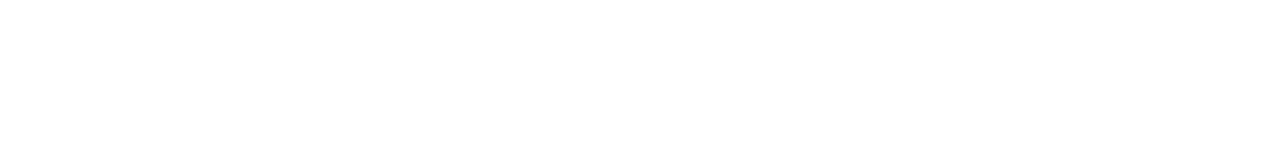
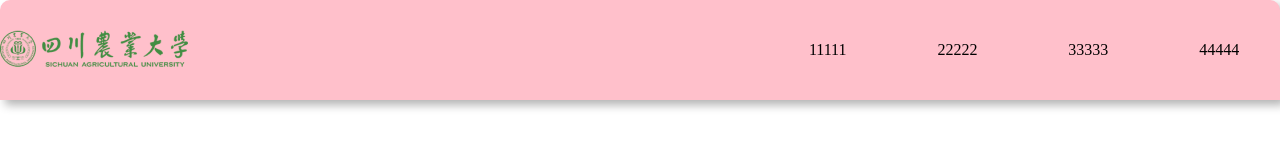
Before and after one commit to Yizh787/New-project, a plain HTML site: page regester.html in a window 1280 px wide. Drawn offline with Linux system fonts and the light colour scheme.

Commit message:
制作了导航栏的简单样式且将多个文件相互关联且加入了图片素材

```diff
--- a/regester.css
+++ b/regester.css
@@ -0,0 +1,53 @@
+*{
+    margin: 0;
+    padding: 0;
+}
+
+ul{
+    list-style: none;
+}
+
+a{
+    text-decoration: none;
+}
+
+.nav{
+    height: 100px;
+    background-color: pink;
+    display: flex;
+    flex-direction: row;
+    justify-content: space-between;
+    align-items: center;
+    border-radius: 10px 10px 0 0;
+    box-shadow: 5px 5px 10px rgba(0, 0, 0, 0.3);
+    transition: all 1s;
+}
+
+.logo_box{
+    height: 50px;
+    width: 200px;
+    align-content: center;
+}
+
+.logo{
+    width: auto;
+    height: auto;
+    align-content: center;
+}
+
+.nav_panle{
+    height: 100px;
+    width: 40%;
+}
+
+.nav_panle_ul{
+    display: flex;
+    gap: 50px;
+    height: 100px;
+    text-align: center;
+    flex-direction: row;
+    flex-wrap: wrap;
+    align-content: space-around;
+    align-items: stretch;
+    justify-content: space-evenly;
+}
--- a/regester.html
+++ b/regester.html
@@ -4,8 +4,23 @@
     <meta charset="UTF-8">
     <meta name="viewport" content="width=device-width, initial-scale=1.0">
     <title>Document</title>
+    <link rel="stylesheet" href="./regester.css">
+    <script src="./regester.js"></script>
 </head>
 <body>
+    <nav class="nav">
+        <div class="logo_box">
+            <img src="img/ACU_school_logo.png" alt="" class="logo">
+        </div>
+        <div class="nav_panle">
+            <ul class="nav_panle_ul">
+                <li>11111</li>
+                <li>22222</li>
+                <li>33333</li>
+                <li>44444</li>
+            </ul>
+        </div>
+    </nav>
 
 </body>
 </html>
```
Also changed, not shown: index.html (+2 -0 lines), img/ACU_back.jpg (added), img/ACU_back2.png (added), img/ACU_bilibili-line.png (added), img/ACU_douyin.png (added), img/ACU_h2.png (added), img/ACU_p1.png (added), img/ACU_p2.png (added), img/ACU_p3.png (added), img/ACU_p4.png (added), img/ACU_p5.png (added), img/ACU_p6.png (added), img/ACU_p_big.jpg (added), img/ACU_school_logo.png (added), 1 more files, 1 other file.
